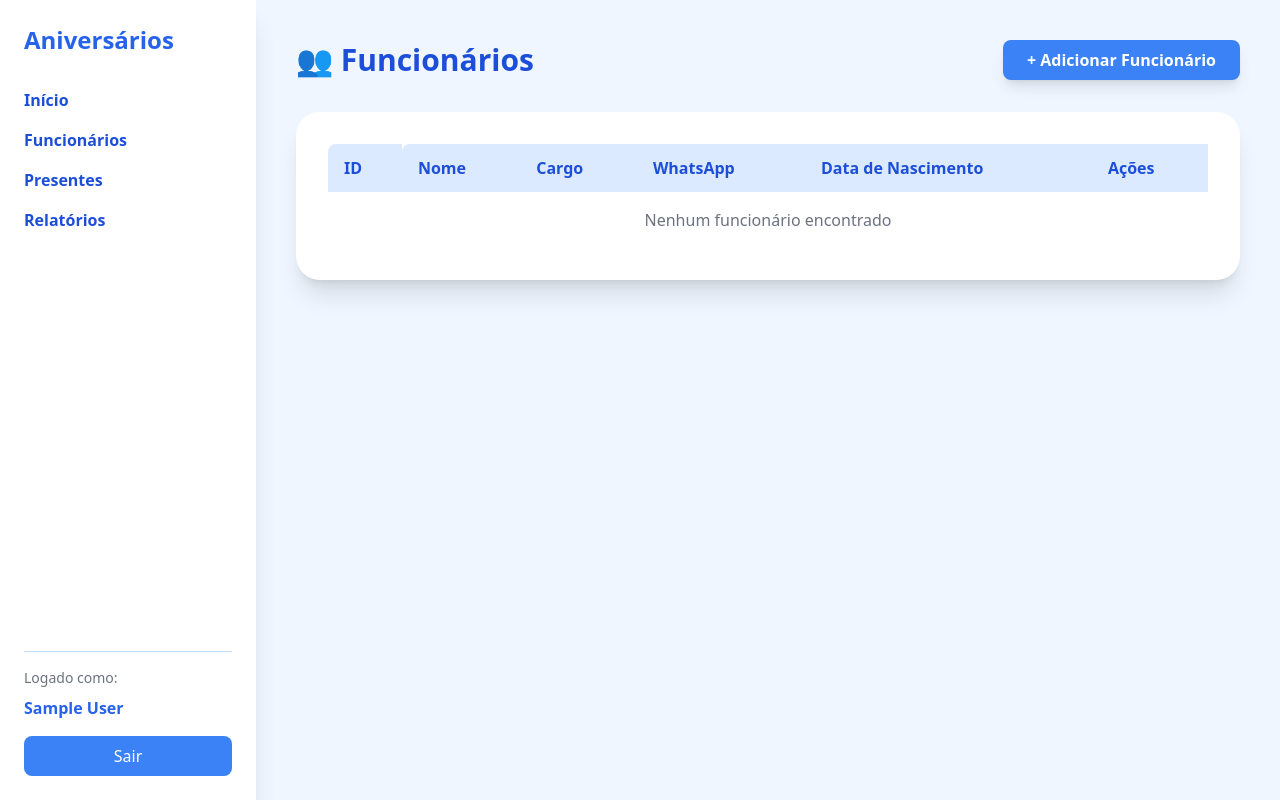
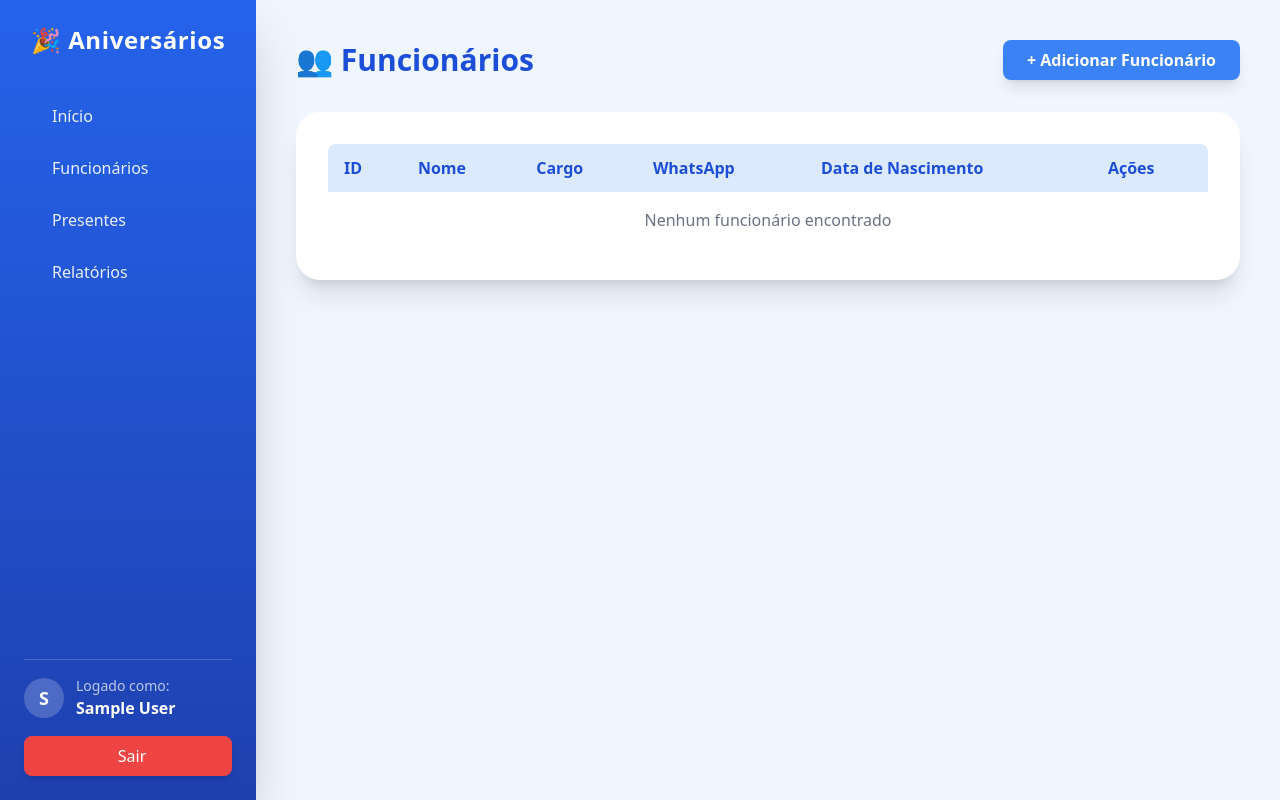
Before and after one commit to codedbylucas/sistema_aniversarios, a PHP site: page /app/view/funcionarios.php in a window 1280 px wide. Run offline with PHP 8.4, Linux system fonts and the light colour scheme; the visitor is signed in with stand-in values (Sample User, id 1); data that the repository does not hold is empty; some libraries are stand-ins or nearby versions.

Commit message:
feat: dashboard-finalizado

```diff
--- a/app/controller/FuncionarioController.php
+++ b/app/controller/FuncionarioController.php
@@ -52,7 +52,7 @@ class FuncionarioController
             echo json_encode(['sucesso' => true, 'mensagem' => 'Funcionario cadastrado com sucesso!']);
             exit;
         } else {
-            echo json_encode(['erro' => 'Erro ao cadastrar Funcionario!']);
+            echo json_encode(['erro' => 'Preencha todos os campos!']);
             exit;
         }
     }
--- a/app/controller/PresenteController.php
+++ b/app/controller/PresenteController.php
@@ -61,7 +61,7 @@ class PresenteController
             echo json_encode(['success' => 'Presente cadastrado com sucesso!']);
             exit;
         } else {
-            echo json_encode(['erro' => 'Erro ao cadastrar presente!']);
+            echo json_encode(['erro' => 'Preencha todos os campos!']);
             exit;
         }
     }
--- a/app/dao/PresenteDAO.php
+++ b/app/dao/PresenteDAO.php
@@ -92,6 +92,7 @@ class PresenteDAO implements IPresenteDAO
                 $presente->setDescricao($row['descricao']);
                 $presente->setValorTotal($row['valor_total']);
                 $presente->setStatus($row['status']);
+                $presente->setDataCadastro($row['data_cadastro']);
                 $presentes[] = $presente;
             }
             return $presentes;
--- a/app/header/header.php
+++ b/app/header/header.php
@@ -1,19 +1,48 @@
-<!-- Menu lateral -->
-<aside class="w-64 bg-white shadow-xl flex flex-col justify-between p-6">
+<!-- Barra lateral moderna -->
+<aside class="w-64 h-screen fixed left-0 top-0 bg-gradient-to-b from-blue-600 to-blue-800 text-white shadow-2xl flex flex-col justify-between p-6 transition-all duration-500 ease-in-out group overflow-y-auto">
     <div>
-        <h1 class="text-2xl font-bold text-blue-600 mb-8">Aniversários</h1>
-        <nav class="space-y-4">
-            <a href="dashboard.php" class="block text-blue-700 font-semibold hover:text-blue-500">Início</a>
-            <a href="funcionarios.php" class="block text-blue-700 font-semibold hover:text-blue-500">Funcionários</a>
-            <a href="presentes.php" class="block text-blue-700 font-semibold hover:text-blue-500">Presentes</a>
-            <a href="relatorios.php" class="block text-blue-700 font-semibold hover:text-blue-500">Relatórios</a>
+        <!-- Logo / título -->
+        <h1 class="text-2xl font-extrabold tracking-wide mb-10 text-center">
+            🎉 Aniversários
+        </h1>
+
+        <!-- Navegação -->
+        <nav class="space-y-3">
+            <a href="dashboard.php" class="flex items-center gap-3 text-white/90 font-medium px-4 py-2 rounded-lg hover:bg-blue-500/40 hover:translate-x-1 transition-all duration-300">
+                <i class="fa-solid fa-house"></i>
+                <span>Início</span>
+            </a>
+            <a href="funcionarios.php" class="flex items-center gap-3 text-white/90 font-medium px-4 py-2 rounded-lg hover:bg-blue-500/40 hover:translate-x-1 transition-all duration-300">
+                <i class="fa-solid fa-users"></i>
+                <span>Funcionários</span>
+            </a>
+            <a href="presentes.php" class="flex items-center gap-3 text-white/90 font-medium px-4 py-2 rounded-lg hover:bg-blue-500/40 hover:translate-x-1 transition-all duration-300">
+                <i class="fa-solid fa-gift"></i>
+                <span>Presentes</span>
+            </a>
+            <a href="relatorios.php" class="flex items-center gap-3 text-white/90 font-medium px-4 py-2 rounded-lg hover:bg-blue-500/40 hover:translate-x-1 transition-all duration-300">
+                <i class="fa-solid fa-chart-line"></i>
+                <span>Relatórios</span>
+            </a>
         </nav>
     </div>
 
-    <div class="border-t border-blue-200 pt-4">
-        <p class="text-sm text-gray-500 mb-2">Logado como:</p>
-        <p class="font-semibold text-blue-600 mb-4"><?= $_SESSION['nome']; ?></p>
+    <!-- Rodapé / perfil -->
+    <div class="border-t border-white/20 pt-4 mt-8">
+        <div class="flex items-center gap-3 mb-4">
+            <div class="w-10 h-10 rounded-full bg-white/20 flex items-center justify-center text-lg font-semibold">
+                <?= strtoupper(substr($_SESSION['nome'], 0, 1)); ?>
+            </div>
+            <div>
+                <p class="text-sm text-white/70">Logado como:</p>
+                <p class="font-semibold"><?= $_SESSION['nome']; ?></p>
+            </div>
+        </div>
         <a href="../controller/AutenticacaoController.php?acao=sair"
-            class="block text-center bg-blue-500 hover:bg-blue-600 text-white py-2 rounded-lg transition">Sair</a>
+           class="block text-center bg-red-500 hover:bg-red-600 text-white py-2 rounded-lg transition-all duration-300 hover:scale-105 shadow-md">
+            <i class="fa-solid fa-right-from-bracket mr-2"></i>Sair
+        </a>
     </div>
 </aside>
+
+<!-- Importar ícones FontAwesome -->
--- a/app/model/Presente.php
+++ b/app/model/Presente.php
@@ -6,18 +6,21 @@ class Presente{
     private $valor_total;
     private $funcionarios = [];
     private $status;
+    private $data_cadastro;
 
     public function getId() { return $this->id; }
     public function getDescricao() { return $this->descricao; }
     public function getValorTotal() { return $this->valor_total; }
     public function getFuncionarios() { return $this->funcionarios; }
     public function getStatus() { return $this->status; }
+    public function getDataCadastro() {return $this->data_cadastro;}
 
     public function setId($id) { $this->id = $id; }
     public function setDescricao($descricao) { $this->descricao = ucwords($descricao); }
     public function setValorTotal($valor_total) { $this->valor_total = $valor_total; }
     public function setFuncionarios($funcionarios) { $this->funcionarios = $funcionarios; }
     public function setStatus($status) { $this->status = $status; }
+    public function setDataCadastro($data_cadastro) {$this->data_cadastro = $data_cadastro;}
 
 
     public function returnArray() {
@@ -26,7 +29,8 @@ class Presente{
             'descricao' => $this->descricao,
             'valor_total' => $this->valor_total,
             'funcionarios' => $this->funcionarios,
-            'status' => $this->status
+            'status' => $this->status,
+            'data_cadastro' => $this->data_cadastro
         ];
     }
 
--- a/app/view/funcionarios.php
+++ b/app/view/funcionarios.php
@@ -7,7 +7,6 @@ require_once __DIR__ . '/../config/DBConnection.php';
 if (AutenticacaoController::validarAcesso() === false) {
     AutenticacaoController::encerrarSessao();
 }
-
 ?>
 
 <!DOCTYPE html>
@@ -18,16 +17,16 @@ if (AutenticacaoController::validarAcesso() === false) {
     <title>Funcionários | Sistema de Aniversários</title>
     <script src="https://cdn.tailwindcss.com"></script>
     <script src="https://cdn.jsdelivr.net/npm/sweetalert2@11"></script>
-    <script src="../../assets/js/funcionario.js "></script>
+    <script src="../../assets/js/funcionario.js"></script>
 </head>
 
 <body class="bg-blue-50 min-h-screen flex">
 
+    <!-- Barra lateral fixa -->
     <?php require '../header/header.php'; ?>
 
-
     <!-- Conteúdo principal -->
-    <main class="flex-1 p-10">
+    <main class="flex-1 ml-64 p-10 overflow-y-auto">
         <div class="flex justify-between items-center mb-8">
             <h2 class="text-3xl font-bold text-blue-700">👥 Funcionários</h2>
             <button
@@ -43,18 +42,16 @@ if (AutenticacaoController::validarAcesso() === false) {
                 <thead>
                     <tr class="bg-blue-100 text-blue-700">
                         <th class="py-3 px-4 text-left rounded-tl-lg">ID</th>
-                        <th class="py-3 px-4 text-left rounded-tl-lg">Nome</th>
+                        <th class="py-3 px-4 text-left">Nome</th>
                         <th class="py-3 px-4 text-left">Cargo</th>
                         <th class="py-3 px-4 text-left">WhatsApp</th>
                         <th class="py-3 px-4 text-left">Data de Nascimento</th>
-                        <th class="py-3 px-4 text-left">Ações</th>
+                        <th class="py-3 px-4 text-left rounded-tr-lg">Ações</th>
                     </tr>
                 </thead>
-
                 <tbody id="tabela-funcionarios">
-
+                    <!-- Preenchido via JavaScript -->
                 </tbody>
-                <!-- Via javascript -->
             </table>
         </div>
     </main>
@@ -100,47 +97,45 @@ if (AutenticacaoController::validarAcesso() === false) {
         </div>
     </div>
 
-    <!-- Modal de Editar -->
+    <!-- Modal de edição -->
     <div id="modalEditar" class="hidden fixed inset-0 bg-black bg-opacity-50 flex items-center justify-center z-50">
         <div class="bg-white rounded-3xl shadow-2xl p-8 w-full max-w-lg relative">
             <button onclick="fecharModalEditar()" class="absolute top-4 right-4 text-gray-500 hover:text-gray-700 text-2xl">&times;</button>
-            <h3 class="text-2xl font-bold text-yellow-500 mb-6 text-center">Editar Funcionário</h3>
+            <h3 class="text-2xl font-bold text-blue-500 mb-6 text-center">Editar Funcionário</h3>
 
             <form id="formEditarFuncionario" class="space-y-5">
                 <input type="hidden" id="editarId">
 
                 <div>
-                    <label class="block text-yellow-700 font-semibold mb-2">Nome</label>
+                    <label class="block text-blue-700 font-semibold mb-2">Nome</label>
                     <input type="text" name="nome" id="editarNome" required
-                        class="w-full p-3 border border-yellow-300 rounded-lg focus:ring-2 focus:ring-yellow-400">
+                        class="w-full p-3 border border-blue-300 rounded-lg focus:ring-2 focus:ring-blue-400">
                 </div>
 
                 <div>
-                    <label class="block text-yellow-700 font-semibold mb-2">Cargo</label>
+                    <label class="block text-blue-700 font-semibold mb-2">Cargo</label>
                     <input type="text" name="cargo" id="editarCargo" required
-                        class="w-full p-3 border border-yellow-300 rounded-lg focus:ring-2 focus:ring-yellow-400">
+                        class="w-full p-3 border border-blue-300 rounded-lg focus:ring-2 focus:ring-blue-400">
                 </div>
 
                 <div>
-                    <label class="block text-yellow-700 font-semibold mb-2">WhatsApp</label>
+                    <label class="block text-blue-700 font-semibold mb-2">WhatsApp</label>
                     <input type="text" name="whatsapp" id="editarWhatsapp" required
-                        class="w-full p-3 border border-yellow-300 rounded-lg focus:ring-2 focus:ring-yellow-400">
+                        class="w-full p-3 border border-blue-300 rounded-lg focus:ring-2 focus:ring-blue-400">
                 </div>
 
                 <div>
-                    <label class="block text-yellow-700 font-semibold mb-2">Data de Nascimento</label>
+                    <label class="block text-blue-700 font-semibold mb-2">Data de Nascimento</label>
                     <input type="date" name="data_nascimento" id="editarDataNascimento" required
-                        class="w-full p-3 border border-yellow-300 rounded-lg focus:ring-2 focus:ring-yellow-400">
+                        class="w-full p-3 border border-blue-300 rounded-lg focus:ring-2 focus:ring-blue-400">
                 </div>
 
                 <input
                     type="button"
                     onclick="atualizarFuncionario()"
-                    class="w-full bg-yellow-400 hover:bg-yellow-500 text-white font-bold py-3 rounded-lg transition"
+                    class="w-full bg-blue-400 hover:bg-blue-500 text-white font-bold py-3 rounded-lg transition"
                     value="Atualizar"
                 />
-
-
             </form>
         </div>
     </div>
--- a/app/view/presentes.php
+++ b/app/view/presentes.php
@@ -21,11 +21,11 @@ if (AutenticacaoController::validarAcesso() === false) {
     <script src="../../assets/js/presentes.js "></script>
 </head>
 
-<body class="bg-slate-100 min-h-screen flex">
+<body class="bg-blue-50 min-h-screen flex">
 
     <?php require '../header/header.php'; ?>
 
-    <main class="flex-1 p-10">
+    <main class="flex-1 ml-64 p-10 overflow-y-auto">
 
 
         <div class="flex justify-between items-center mb-8">
@@ -44,7 +44,7 @@ if (AutenticacaoController::validarAcesso() === false) {
             <table class="w-full border-collapse">
                 <thead>
                     <tr class="bg-blue-100 text-blue-700">
-                        <th class="py-3 px-4 text-left rounded-tl-lg">ID</th>
+                        <th class="py-3 px-4 text-left rounded-tl-lg">Data Cadastro</th>
                         <th class="py-3 px-4 text-left rounded-tl-lg">Presente</th>
                         <th class="py-3 px-4 text-left">Valor Total</th>
                         <th class="py-3 px-4 text-left">Status</th>
--- a/app/view/relatorios.php
+++ b/app/view/relatorios.php
@@ -18,12 +18,12 @@ if (AutenticacaoController::validarAcesso() === false) {
     <script src="https://cdn.tailwindcss.com"></script>
 </head>
 
-<body class="bg-slate-100 min-h-screen flex">
+<body class="bg-blue-50 min-h-screen flex">
 
     <?php require '../header/header.php'; ?>
 
     <!-- Conteúdo principal -->
-    <main class="flex-1 p-10">
+    <main class="flex-1 ml-64 p-10 overflow-y-auto">
         <h1 class="text-3xl font-semibold text-blue-800 mb-6">📊 Relatórios Gerais</h1>
 
         <!-- Filtros -->
--- a/assets/js/funcionario.js
+++ b/assets/js/funcionario.js
@@ -34,7 +34,7 @@ function deletarFuncionario(id) {
                         listarFuncionario()
                         Swal.fire('Deletado!', data.mensagem, 'success');
                     } else {
-                        Swal.fire('Alerta!', data.mensagem, 'error');
+                        Swal.fire('Alerta!', data.mensagem, 'warning');
                     }
 
                 }).catch(error => {
@@ -69,7 +69,7 @@ function cadastrarFuncionario() {
                 listarFuncionario();
                 Swal.fire("Sucesso", data.mensagem, "success");
             } else {
-                Swal.fire("Erro", data.mensagem, "error");
+                Swal.fire("Alerta", data.erro, "warning");
             }
         })
         .catch(error => {
@@ -107,7 +107,7 @@ function atualizarFuncionario() {
                 Swal.fire("Sucesso", data.mensagem, "success");
 
             } else {
-                Swal.fire("Erro", data.mensagem, "error");
+                Swal.fire("Erro", data.mensagem, "warning");
             }
         })
         .catch(error => {
@@ -185,10 +185,10 @@ function listarFuncionario() {
                     <td class="py-3 px-4 nome">${f.nome}</td>
                     <td class="py-3 px-4 cargo">${f.cargo}</td>
                     <td class="py-3 px-4 whatsapp">${f.whatsapp}</td>
-                    <td class="py-3 px-4 data_nascimento">${f.data_nascimento}</td>
+                    <td class="py-3 px-4 data_nascimento">${formatarData(f.data_nascimento)}</td>
                     <td class="py-3 px-4 flex gap-2">
                         <button onclick="editarFuncionario(${f.id})"
-                            class="bg-yellow-400 hover:bg-yellow-500 text-white py-1 px-3 rounded-lg text-sm">
+                            class="bg-blue-400 hover:bg-blue-500 text-white py-1 px-3 rounded-lg text-sm">
                             Editar
                         </button>
                         <button onclick="deletarFuncionario(${f.id})"
@@ -224,3 +224,11 @@ function fecharModalEditar() {
     document.getElementById('modalEditar').classList.add('hidden');
     limparFormulario('formEditarFuncionario');
 }
+
+function formatarData(iso) {
+    const data = new Date(iso);
+    const dia = String(data.getDate() + 1).padStart(2, '1');
+    const mes = String(data.getMonth() + 1).padStart(2, '0');
+    const ano = data.getFullYear();
+    return `${dia}/${mes}/${ano}`;
+}
```
Also changed, not shown: app/controller/DashBoardController.php (+5 -9 lines), app/dao/DashBoardDAO.php (+3 -8 lines), app/view/dashboard.php (+4 -26 lines), assets/js/dashboard.js (+62 -7 lines), assets/js/presentes.js (+13 -4 lines), README.md.
